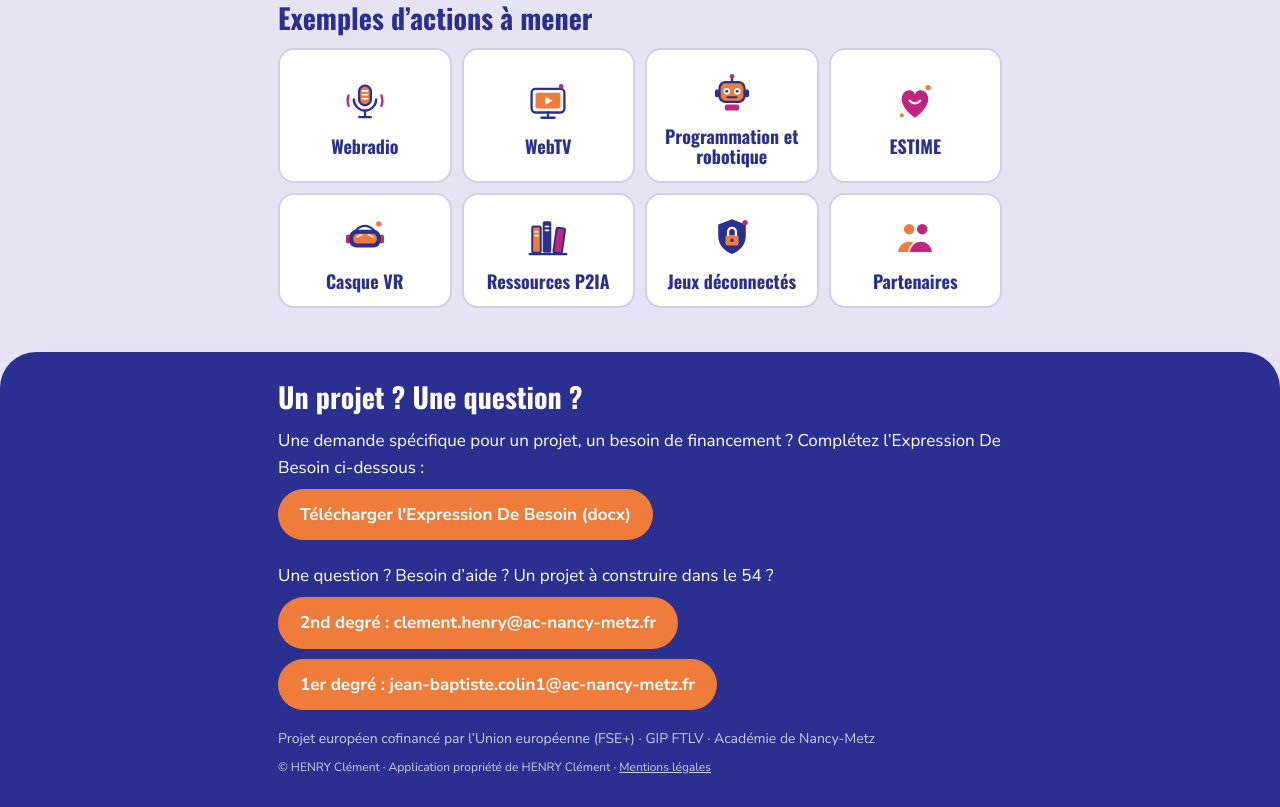
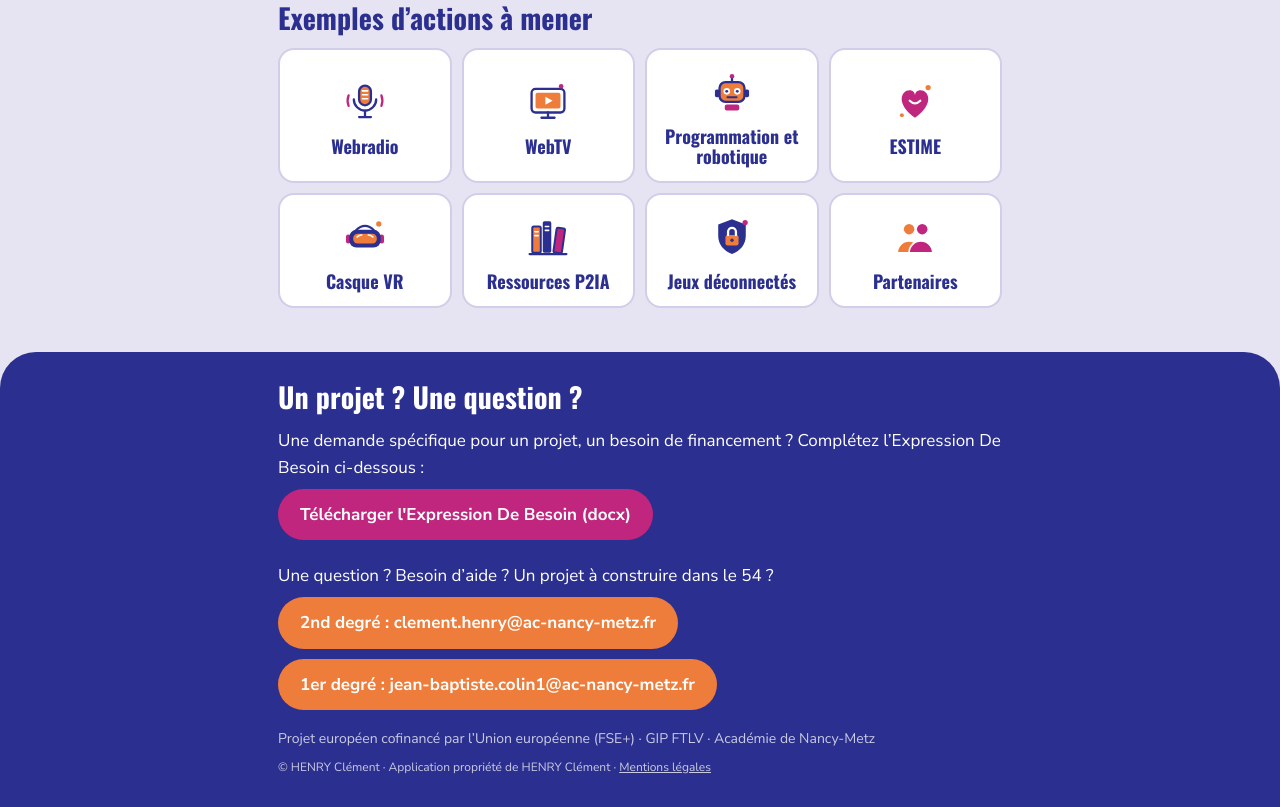
Before and after one commit to Applis-Numeriques/Horizon28, a plain HTML site: page index.html in a window 1280 px wide. Shown: the part 935-1742 px from the top of the page. Drawn offline with nearby package versions, Linux system fonts and the light colour scheme.

Commit message:
Update footer styles in index.html

```diff
--- a/index.html
+++ b/index.html
@@ -68,6 +68,7 @@ footer{margin-top:40px;background:var(--nv);color:#fff;border-radius:36px 36px 0
 footer h2{color:#fff}
 .cta{display:flex;flex-wrap:wrap;gap:10px;margin-top:8px}
 footer a.mail{display:inline-block;margin-top:0;background:var(--or);color:#fff;font-weight:700;text-decoration:none;padding:12px 22px;border-radius:30px}
+footer a#edb{background:var(--mg)}
 footer p{margin:0 0 6px}
 footer small{display:block;margin-top:18px;opacity:.75;font-size:14px}
 footer p.gap{margin-top:22px}
```
